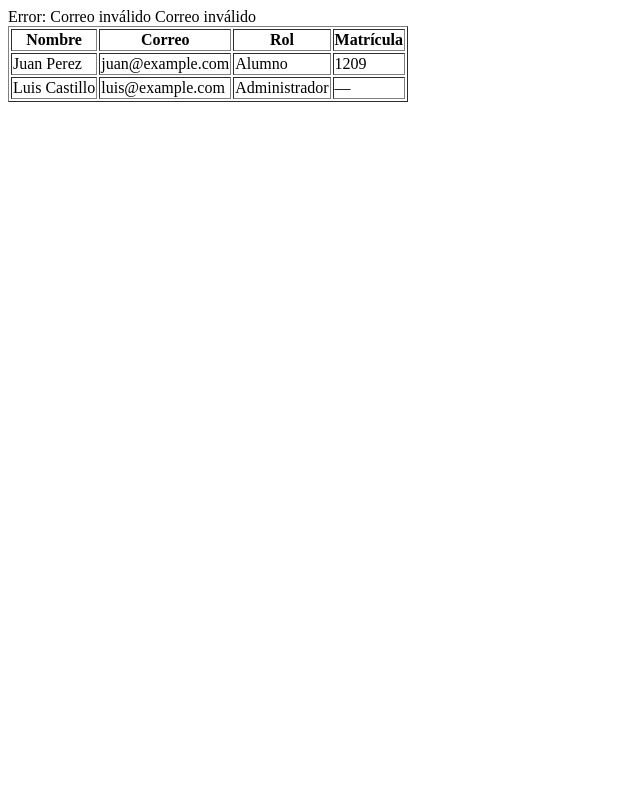
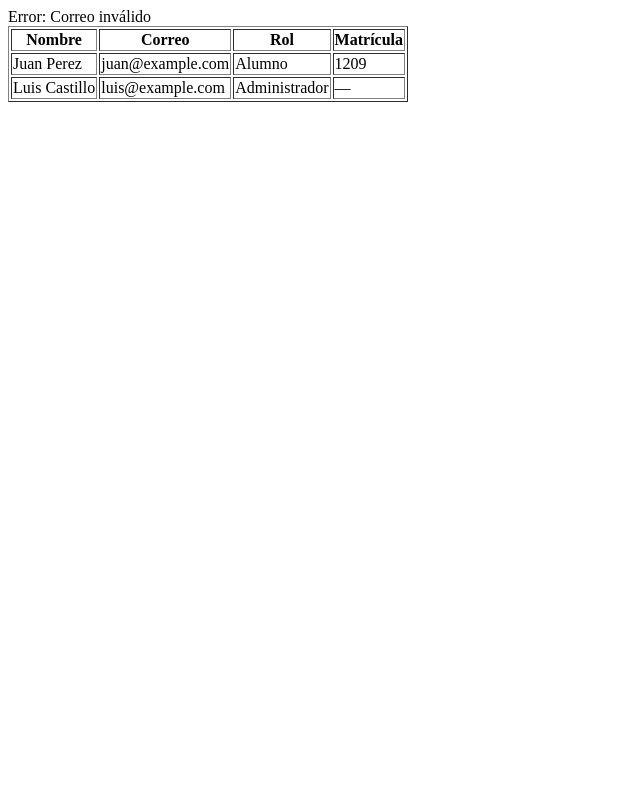
Before and after one commit to CTluis99/desarrollo-web-avanzado-fimaz-uas, a PHP site: page / in a window 1280 px wide. Shown: the whole page, without its empty margins (0-640 px from the left). Run offline with PHP 8.4, Linux system fonts and the light colour scheme.

Commit message:
Actualizar 4

```diff
--- a/parcial-1-poo/examen-practico/Admin.php
+++ b/parcial-1-poo/examen-practico/Admin.php
@@ -1,8 +1,12 @@
 <?php
 
+// Se incluye la clase Usuario para poder heredar sus atributos y métodos
 require_once "Usuario.php";
 
+// Clase Admin que hereda de la clase Usuario
 class Admin extends Usuario{
+
+    // Método que devuelve el rol del usuario
     public function getRol(){
         return "Administrador";
     }
--- a/parcial-1-poo/examen-practico/index.php
+++ b/parcial-1-poo/examen-practico/index.php
@@ -1,14 +1,20 @@
 <?php
 
+// Se incluyen las clases necesarias para el programa
 require_once "Usuario.php";
 require "Alumno.php";
 require "Admin.php";
 
+// Se crea una tabla HTML para mostrar los datos
 echo "<table border='1'>";
 echo "<tr><th>Nombre</th><th>Correo</th><th>Rol</th><th>Matrícula</th></tr>";
 
 try {
+
+// Se crea un objeto de tipo Alumno con datos válidos
 $alumno = new Alumno("Juan Perez", "juan@example.com", "1209");
+
+// Se muestran los datos del alumno en la tabla
 echo "<tr>
 <td>".$alumno->getNombre()."</td>
 <td>".$alumno->getCorreo()."</td>
@@ -16,7 +22,10 @@ echo "<tr>
 <td>".$alumno->getMatricula()."</td>
 </tr>";
 
+// Se crea un objeto de tipo Admin
 $admin = new Admin("Luis Castillo", "luis@example.com");
+
+// Se muestran los datos del administrador
 echo "<tr>
 <td>".$admin->getNombre()."</td>
 <td>".$admin->getCorreo()."</td>
@@ -24,7 +33,11 @@ echo "<tr>
 <td>—</td>
 </tr>";
 
+// Se crea otro objeto Alumno pero con correo inválido
+// Esto provocará que se lance una excepción
 $alumno = new Alumno("Saul Lopez", "saulesexample.com", "1210");
+
+// Si no hubiera error, se mostrarían sus datos
 echo "<tr>
 <td>".$alumno->getNombre()."</td>
 <td>".$alumno->getCorreo()."</td>
@@ -34,11 +47,12 @@ echo "<tr>
 
 }
 
+// Captura de errores en caso de que ocurra una excepción
 catch (Exception $e) {
-    echo "Error: Correo inválido " . $e->getMessage();
+    echo "Error: Correo inválido ";
 }
 
-
+// Se cierra la tabla HTML
 echo "</table>";
 
 ?>
```
Also changed, not shown: parcial-1-poo/examen-practico/Alumno.php (+15 -0 lines), parcial-1-poo/examen-practico/Usuario.php (+17 -0 lines).
